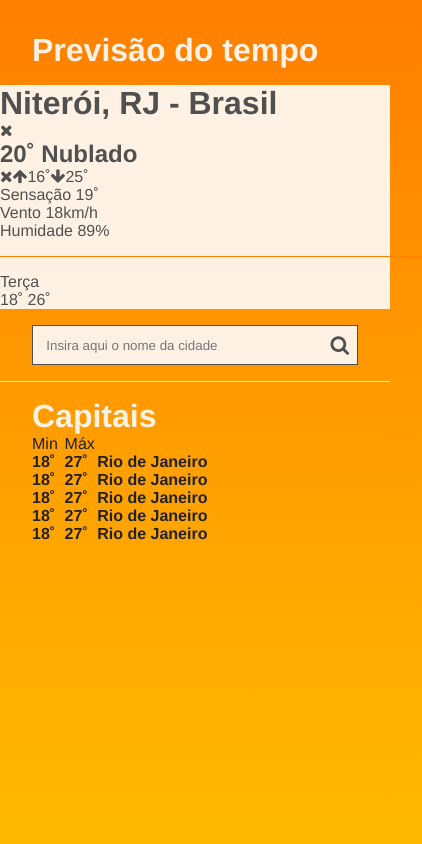
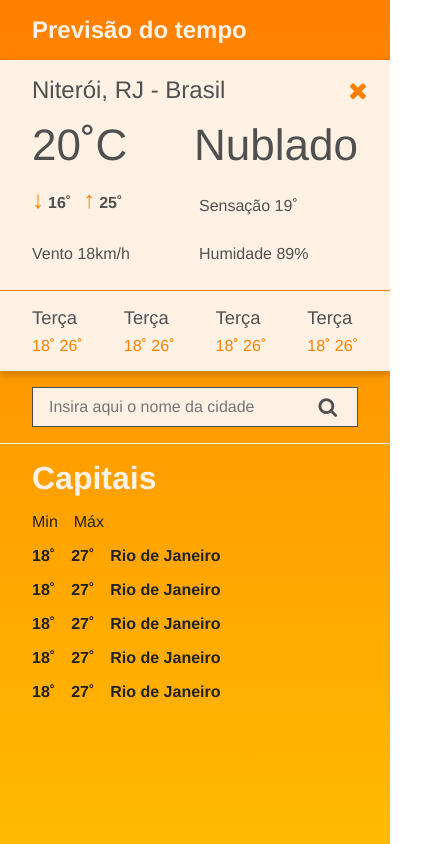
Before and after one commit to LeonardoEichs/1STi-frontend-challenge, a React (Create React App) app: page / in a window 390 px wide. Shown: the whole page, 422 px wide, since content can reach past the window. Built offline with nearby package versions, Linux system fonts and the light colour scheme.

Commit message:
finished mobile styling

```diff
--- a/src/components/CapitalDisplay/index.js
+++ b/src/components/CapitalDisplay/index.js
@@ -1,40 +1,65 @@
-import { Container, Row } from "./styles";
+import { Container, Row, MinMaxHeader } from "./styles";
 
 function CapitalDisplay() {
   return (
     <Container>
       <h1>Capitais</h1>
+      <MinMaxHeader>
+        <ul>
+          <li>
             <Row className="header">
               <div>Min</div>
               <div>Máx</div>
               <div></div>
             </Row>
+          </li>
+          <li>
+            <Row className="header second-header">
+              <div>Min</div>
+              <div>Máx</div>
+              <div></div>
+            </Row>
+          </li>
+        </ul>
+      </MinMaxHeader>
 
+      <ul>
+        <li>
           <Row>
             <div>18˚</div>
             <div>27˚</div>
             <div>Rio de Janeiro</div>
           </Row>
+        </li>
+        <li>
           <Row>
             <div>18˚</div>
             <div>27˚</div>
             <div>Rio de Janeiro</div>
           </Row>
+        </li>
+        <li>
           <Row>
             <div>18˚</div>
             <div>27˚</div>
             <div>Rio de Janeiro</div>
           </Row>
+        </li>
+        <li>
           <Row>
             <div>18˚</div>
             <div>27˚</div>
             <div>Rio de Janeiro</div>
           </Row>
+        </li>
+        <li>
           <Row>
             <div>18˚</div>
             <div>27˚</div>
             <div>Rio de Janeiro</div>
           </Row>
+        </li>
+      </ul>
     </Container>
   );
 }
--- a/src/components/CapitalDisplay/styles.js
+++ b/src/components/CapitalDisplay/styles.js
@@ -1,15 +1,43 @@
 import styled from "styled-components";
 
-export const Container = styled.div``;
+export const Container = styled.div`
+  ul > li {
+    list-style: none;
+    margin-top: 1rem;
+  }
+
+  @media (min-width: 530px) {
+    ul {
+      display: flex;
+      flex-wrap: wrap;
+    }
+    li {
+      width: 50%;
+    }
+  }
+`;
 
 export const Row = styled.div`
   color: var(--black);
   display: grid;
   grid-template-columns: 1fr 1fr 80%;
+  grid-gap: 1rem;
 
   font-weight: 600;
+`;
 
-  &.header {
+export const MinMaxHeader = styled.div`
+  .header {
     font-weight: 200;
   }
+
+  .second-header {
+    display: none;
+  }
+
+  @media (min-width: 530px) {
+    .second-header {
+      display: grid;
+    }
+  }
 `;
--- a/src/components/Layout/styles.js
+++ b/src/components/Layout/styles.js
@@ -8,7 +8,7 @@ export const Container = styled.div`
 
   height: 100%;
   max-width: 1280px;
-  padding: 2em;
+  padding: 1em 2em;
   display: flex;
   flex-direction: column;
 `;
--- a/src/components/Search/styles.js
+++ b/src/components/Search/styles.js
@@ -1,6 +1,10 @@
 import styled from "styled-components";
 
-export const Container = styled.div``;
+export const Container = styled.div`
+  h1 {
+    font-size: 1.5rem;
+  }
+`;
 
 export const SearchBar = styled.div`
   width: 100%;
@@ -11,10 +15,12 @@ export const SearchBar = styled.div`
 export const Input = styled.input`
   background: var(--white);
   width: 100%;
-  height: 3em;
+  height: 2.5em;
   padding: 1em;
   border: 1px solid var(--gray);
   border-right: none;
+  font-size: 1rem;
+  font-weight: 300;
 
   &:focus {
     outline: none;
@@ -30,4 +36,8 @@ export const SearchButton = styled.button`
   color: var(--gray);
   cursor: pointer;
   font-size: 20px;
+
+  i {
+    margin-right: 1.25rem;
+  }
 `;
--- a/src/components/WeatherCard/index.js
+++ b/src/components/WeatherCard/index.js
@@ -1,22 +1,69 @@
-import { Container, HorizontalLine } from "./styles";
+import {
+  Container,
+  HorizontalLine,
+  CloseButton,
+  CardHeader,
+  MinMaxTemp,
+  WeatherInfo,
+  WeekTemperature,
+  Day,
+  WeatherMain,
+} from "./styles";
 
 function WeatherCard() {
   return (
     <Container>
-      <h1>Niterói, RJ - Brasil</h1>
-      <i class="fa fa-times"></i>
-      <h2>20˚ Nublado</h2>
-      <i class="fa fa-times"></i>
-      <i class="fa fa-arrow-up"></i>
-      <span>16˚</span>
-      <i class="fa fa-arrow-down"></i>
-      <span>25˚</span>
-      <p>Sensação 19˚</p>
-      <p>Vento 18km/h</p>
-      <p>Humidade 89%</p>
+      <CardHeader>
+        <h1>Niterói, RJ - Brasil</h1>
+        <CloseButton>
+          <i class="fa fa-times"></i>
+        </CloseButton>
+      </CardHeader>
+      <WeatherMain>
+        <h2 className="temperature">20˚C</h2>
+        <h2 className="temperature">Nublado</h2>
+      </WeatherMain>
+      <WeatherInfo>
+        <MinMaxTemp>
+          <div className="min-max">
+            <span className="icon arrows">&#8595;</span>
+            <span>16˚</span>
+          </div>
+          <div className="min-max">
+            <span className="icon arrows">&#8593;</span>
+            <span>25˚</span>
+          </div>
+        </MinMaxTemp>
+        <p>
+          Sensação <span className="bold">19˚</span>
+        </p>
+        <p>
+          Vento <span className="bold">18km/h</span>
+        </p>
+        <p>
+          Humidade <span className="bold">89%</span>
+        </p>
+      </WeatherInfo>
+
       <HorizontalLine />
-      <p>Terça</p>
-      <p>18˚ 26˚</p>
+      <WeekTemperature>
+        <Day>
+          <p className="day-name">Terça</p>
+          <p className="day-temperature">18˚ 26˚</p>
+        </Day>
+        <Day>
+          <p className="day-name">Terça</p>
+          <p className="day-temperature">18˚ 26˚</p>
+        </Day>
+        <Day>
+          <p className="day-name">Terça</p>
+          <p className="day-temperature">18˚ 26˚</p>
+        </Day>
+        <Day>
+          <p className="day-name">Terça</p>
+          <p className="day-temperature">18˚ 26˚</p>
+        </Day>
+      </WeekTemperature>
     </Container>
   );
 }
--- a/src/components/WeatherCard/styles.js
+++ b/src/components/WeatherCard/styles.js
@@ -3,8 +3,24 @@ import styled from "styled-components";
 export const Container = styled.div`
   background: var(--white);
   margin: 1em -2em;
+  padding: 1em 2em;
+  box-shadow: rgba(0, 0, 0, 0.24) 0px 3px 8px;
+  color: var(--gray);
 
-  color: var(--gray);
+  .temperature {
+    font-size: 2.75rem;
+    font-weight: 500;
+    margin-top: 1rem;
+  }
+
+  .arrows {
+    font-size: 1.5rem;
+    color: var(--primary);
+  }
+
+  .bold {
+    font-weight: 500;
+  }
 `;
 
 export const HorizontalLine = styled.hr`
@@ -14,3 +30,74 @@ export const HorizontalLine = styled.hr`
   border-top: 1px solid var(--primary);
   margin: 1em -2em;
 `;
+
+export const CloseButton = styled.button`
+  cursor: pointer;
+`;
+
+export const CardHeader = styled.div`
+  display: flex;
+  flex-direction: row;
+  align-items: center;
+  justify-content: space-between;
+
+  h1 {
+    font-size: 1rem;
+    font-weight: 500;
+  }
+  i {
+    font-size: 1.5rem;
+    color: var(--primary);
+    margin: 0 -0.5em;
+  }
+`;
+
+export const MinMaxTemp = styled.div`
+  font-weight: bold;
+
+  .min-max {
+    display: inline-block;
+    margin-right: 0.75rem;
+
+    .icon {
+      display: inline-block;
+      height: 40px;
+      margin-right: 0.25rem;
+      text-align: center;
+    }
+  }
+`;
+
+export const WeatherMain = styled.div`
+  display: flex;
+  flex-direction: row;
+  justify-content: space-between;
+`;
+
+export const WeatherInfo = styled.div`
+  display: grid;
+  grid-template: 1fr 1fr / 1fr 1fr;
+  gap: 0.5rem;
+  font-weight: 200;
+  margin-top: 1rem;
+  align-items: center;
+`;
+
+export const WeekTemperature = styled.div`
+  display: flex;
+  flex-direction: row;
+  justify-content: space-between;
+`;
+
+export const Day = styled.div`
+  font-weight: 500;
+
+  .day-name {
+    font-size: 1.15rem;
+  }
+
+  .day-temperature {
+    color: var(--primary);
+    margin-top: 0.5rem;
+  }
+`;
--- a/src/styles/GlobalStyles.js
+++ b/src/styles/GlobalStyles.js
@@ -22,7 +22,7 @@ html, body, #root {
 
 html {
     background: var(--primary);
-    background: linear-gradient(0deg, var(--secondary) 0%, var(--primary) 100%);
+    background: linear-gradient(0deg, var(--secondary) 0%, var(--primary) 100%) no-repeat;
 }
 
 :root {
```
Lines whose indentation alone changed are shown as unchanged.
